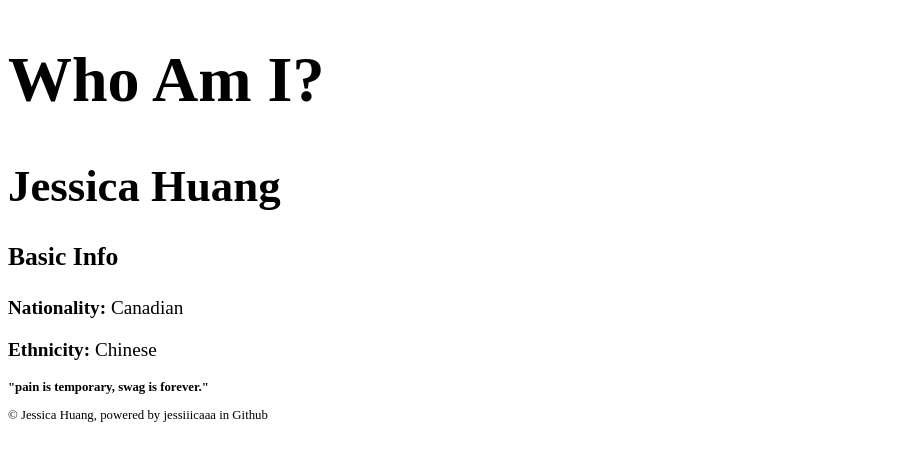
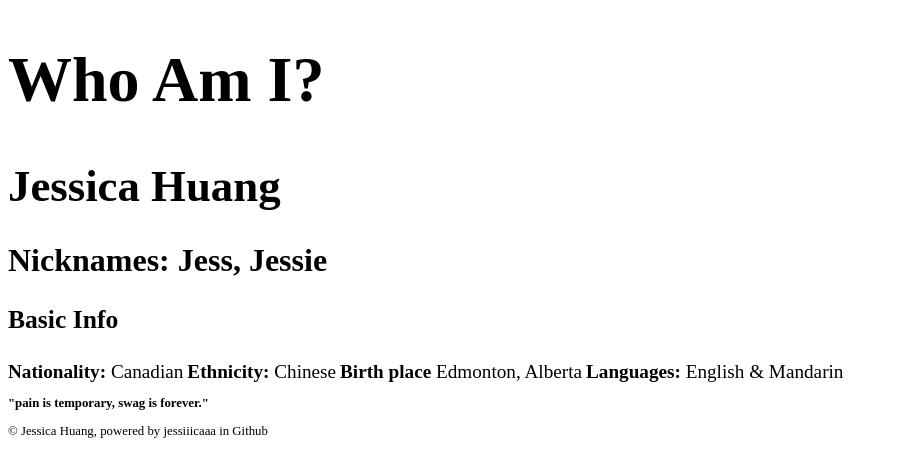
Before and after one commit to jessiiicaaa/Who-Am-I, a plain HTML site: page index.html in a window 1280 px wide. Shown: the whole page, without its empty margins (0-897 px from the left). Drawn offline with Linux system fonts and the light colour scheme.

Commit message:
Update index.html

```diff
--- a/index.html
+++ b/index.html
@@ -29,13 +29,15 @@
   <body>
     <header><h1 style="font-size:5vw">Who Am I?</h1></header>
     <header><h1 style="font-size:3.5vw">Jessica Huang</h1></header>
+    <header><h2 style="font-size:2.5vw">Nicknames: Jess, Jessie</h2></header>
     <section>
       <h3 style="font-size:2vw">Basic Info</h3>
       <article>
-        <p style="font-size:1.5vw"><strong>Nationality: </strong>Canadian</p>
-        <p style="font-size:1.5vw"><strong>Ethnicity: </strong>Chinese</p>
-
-
+        <a style="font-size:1.5vw"><strong>Nationality: </strong>Canadian</a>
+        <a style="font-size:1.5vw"><strong>Ethnicity: </strong>Chinese</a>
+        <a style="font-size:1.5vw"><strong>Birth place </strong>Edmonton, Alberta</a>
+        <a style="font-size:1.5vw"><strong>Languages: </strong>English & Mandarin</a>
+      </article>
   </body>
 
     <footer>
```
